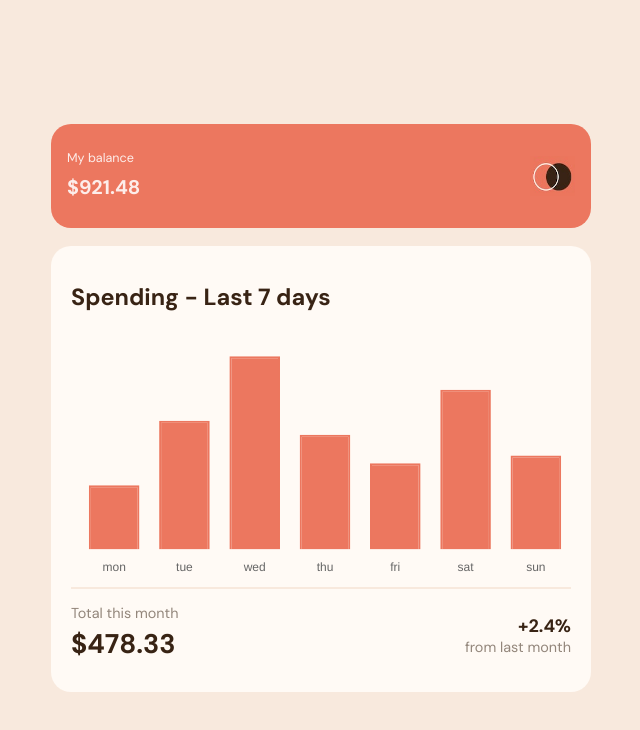
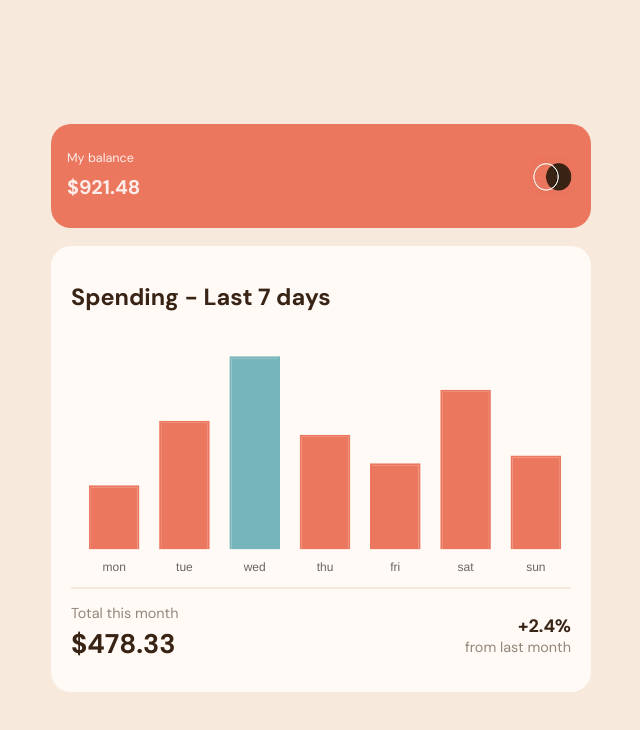
Before and after one commit to JulianaVelasques/expanses-chart, a React (Vite) app: page / in a window 1280 px wide. Shown: the top 730 px of the page, without its empty margins (327-967 px from the left). Built offline with nearby package versions, Linux system fonts and the light colour scheme.

Commit message:
style: chart.js to look like the designed chart

```diff
--- a/src/components/Chart/Chart.tsx
+++ b/src/components/Chart/Chart.tsx
@@ -5,14 +5,48 @@ Chart.register(...registerables);
 import Data from "../../data/data.json";
 
 function ChartComponent() {
+  let biggestAmount = Data.reduce(
+    (previousLargestNumber, currentLargestNumber) => {
+      return currentLargestNumber.amount > previousLargestNumber.amount
+        ? currentLargestNumber
+        : previousLargestNumber;
+    }
+  );
+
   const labels = Data.map((data) => data.day);
   const datasets = [
     {
       label: "",
       data: Data.map((data) => data.amount),
-      backgroundColor: "hsl(10, 79%, 65%)",
-      borderColor: "hsl(10, 79%, 65%)",
+      backgroundColor: (context: any) => {
+        if (biggestAmount.amount == context.raw) {
+          return "hsl(186, 34%, 60%)";
+        } else {
+          return "hsl(10, 79%, 65%)";
+        }
+      },
+      borderColor: (context: any) => {
+        if (biggestAmount.amount == context.raw) {
+          return "hsl(186, 34%, 60%)";
+        } else {
+          return "hsl(10, 79%, 65%)";
+        }
+      },
       borderWidth: 2,
+      hoverBackgroundColor: (context: any) => {
+        if (biggestAmount.amount == context.raw) {
+          return "hsl(186, 34%, 80%)";
+        } else {
+          return "hsl(10, 79%, 80%)";
+        }
+      },
+      hoverBorderColor: (context: any) => {
+        if (biggestAmount.amount == context.raw) {
+          return "hsl(186, 34%, 80%)";
+        } else {
+          return "hsl(10, 79%, 80%)";
+        }
+      },
     },
   ];
 
@@ -23,7 +57,19 @@ function ChartComponent() {
         options={{
           plugins: {
             tooltip: {
-              callbacks: {},
+              callbacks: {
+                title: (context) => {
+                  let title = context[0].formattedValue;
+                  return `$ ${title}`;
+                },
+                label: () => {
+                  return "";
+                },
+              },
+              displayColors: false,
+              yAlign: "bottom",
+              caretPadding: 5,
+              caretSize: 0,
             },
             legend: {
               display: false,
```
